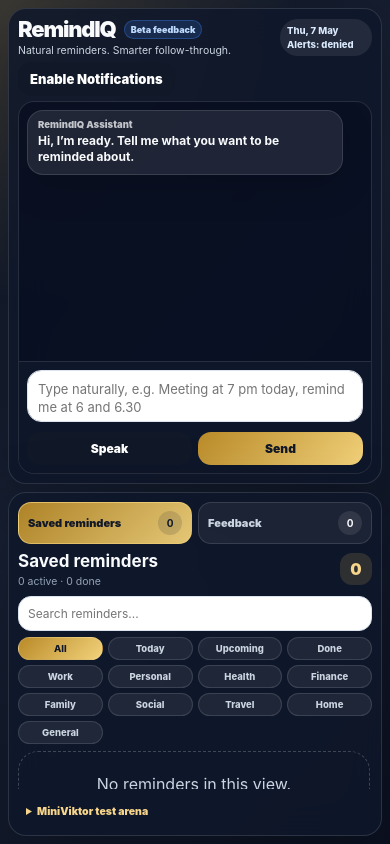
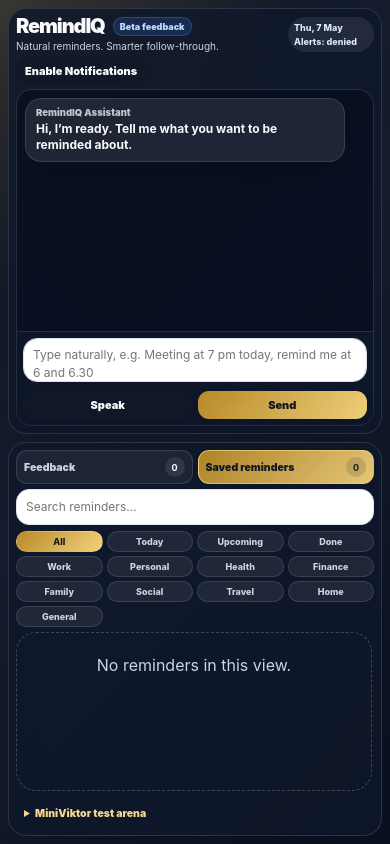
Before and after one commit to VineetAppTest/ReminderManagementSystem, a React (Vite) app: page / in a window 390 px wide. Built offline with nearby package versions, Linux system fonts and the light colour scheme.

Commit message:
Sprint 2H compact feedback tabs

```diff
--- a/src/App.css
+++ b/src/App.css
@@ -1126,3 +1126,204 @@
     margin-bottom: 0;
   }
 }
+
+/* Sprint 2H Fix 4: compact feedback-first tab layout
+   Goal: make feedback reachable and usable on one mobile screen. */
+.feedback-panel-body .compact-list-header {
+  margin-bottom: 6px;
+}
+
+.feedback-panel-body .compact-list-header h2 {
+  font-size: 20px;
+}
+
+.feedback-panel-body .compact-list-header p {
+  font-size: 12px;
+}
+
+.inline-feedback .beta-grid {
+  margin-top: 8px;
+}
+
+.inline-feedback .beta-grid label span {
+  margin-bottom: 4px;
+  font-size: 11px;
+}
+
+.inline-feedback .feedback-note {
+  min-height: 58px;
+  max-height: 86px;
+}
+
+.inline-feedback .beta-footer {
+  margin-top: 7px;
+  font-size: 11px;
+}
+
+.inline-feedback .brain-hint {
+  margin: 7px 0 0;
+  font-size: 10.5px;
+  line-height: 1.35;
+}
+
+@media (max-width: 720px) {
+  .app-shell {
+    grid-template-rows: minmax(0, 52fr) minmax(0, 48fr);
+  }
+
+  .conversation-shell,
+  .list-card {
+    padding: 7px;
+  }
+
+  .brand-name {
+    font-size: 20px;
+  }
+
+  .tagline {
+    font-size: 10px;
+  }
+
+  .status-stack {
+    padding: 5px 6px;
+    font-size: 9px;
+    min-width: 86px;
+  }
+
+  .utility-row {
+    margin: 4px 0;
+  }
+
+  .secondary-button.compact {
+    padding: 7px 9px;
+    font-size: 11px;
+  }
+
+  .composer {
+    padding: 6px;
+  }
+
+  .composer textarea {
+    min-height: 36px;
+    max-height: 44px;
+    padding: 7px 9px;
+    font-size: 12px;
+  }
+
+  .composer-actions {
+    margin-top: 5px;
+    gap: 5px;
+  }
+
+  .composer-actions .primary-button,
+  .composer-actions .secondary-button {
+    padding: 7px 8px;
+    font-size: 11px;
+    border-radius: 11px;
+  }
+
+  .side-panel-tabs {
+    gap: 5px;
+    margin-bottom: 5px;
+  }
+
+  .side-tab {
+    padding: 6px 7px;
+    border-radius: 11px;
+  }
+
+  .side-tab span {
+    font-size: 10.5px;
+  }
+
+  .side-tab strong {
+    min-width: 20px;
+    height: 20px;
+    font-size: 9px;
+  }
+
+  .feedback-panel-body .compact-list-header {
+    display: none;
+  }
+
+  .beta-feedback.inline-feedback,
+  .beta-feedback.inline-feedback[open] {
+    padding: 6px;
+  }
+
+  .inline-feedback .beta-grid {
+    grid-template-columns: 0.9fr 1.1fr;
+    gap: 6px;
+    margin-top: 0;
+  }
+
+  .inline-feedback .beta-grid label span {
+    font-size: 9.5px;
+    margin-bottom: 3px;
+  }
+
+  .inline-feedback .search-box {
+    padding: 6px 7px;
+    font-size: 10.5px;
+    border-radius: 10px;
+    margin-bottom: 0;
+  }
+
+  .inline-feedback textarea.feedback-note {
+    min-height: 52px;
+    max-height: 66px;
+    margin-top: 6px;
+    padding: 7px 8px;
+    font-size: 11px;
+    border-radius: 11px;
+  }
+
+  .inline-feedback .beta-actions {
+    grid-template-columns: 1fr 1fr;
+    gap: 5px;
+    margin: 6px 0;
+  }
+
+  .inline-feedback button,
+  .inline-feedback .beta-actions button,
+  .inline-feedback .beta-footer button {
+    width: 100%;
+    padding: 7px 8px;
+    font-size: 10.5px;
+    border-radius: 10px;
+  }
+
+  .inline-feedback .beta-footer {
+    display: grid;
+    grid-template-columns: 1fr auto;
+    align-items: center;
+    gap: 5px;
+    margin-top: 5px;
+    font-size: 9.5px;
+  }
+
+  .inline-feedback .brain-hint {
+    display: none;
+  }
+
+  .reminders-panel-body .compact-list-header {
+    display: none;
+  }
+
+  .filter-wrap {
+    grid-template-columns: repeat(4, 1fr);
+    gap: 4px;
+    margin-bottom: 5px;
+  }
+
+  .filter-chip {
+    padding: 4px 3px;
+    font-size: 9px;
+  }
+
+  .reminder-list {
+    max-height: none;
+    flex: 1;
+    overflow-y: auto;
+  }
+}
--- a/src/App.tsx
+++ b/src/App.tsx
@@ -798,21 +798,21 @@
       <section className="list-card">
         <div className="side-panel-tabs">
           <button
+            className={sidePanel === "feedback" ? "side-tab active" : "side-tab"}
+            onClick={() => setSidePanel("feedback")}
+            type="button"
+          >
+            <span>Feedback</span>
+            <strong>{feedbackItems.length}</strong>
+          </button>
+
+          <button
             className={sidePanel === "reminders" ? "side-tab active" : "side-tab"}
             onClick={() => setSidePanel("reminders")}
             type="button"
           >
             <span>Saved reminders</span>
             <strong>{filteredReminders.length}</strong>
-          </button>
-
-          <button
-            className={sidePanel === "feedback" ? "side-tab active" : "side-tab"}
-            onClick={() => setSidePanel("feedback")}
-            type="button"
-          >
-            <span>Feedback</span>
-            <strong>{feedbackItems.length}</strong>
           </button>
         </div>
 
@@ -939,7 +939,7 @@
                 value={feedbackComment}
                 onChange={(event) => setFeedbackComment(event.target.value)}
                 placeholder="Optional comment: what went wrong or what you expected"
-                rows={3}
+                rows={2}
               />
 
               <div className="brain-actions beta-actions">
```
